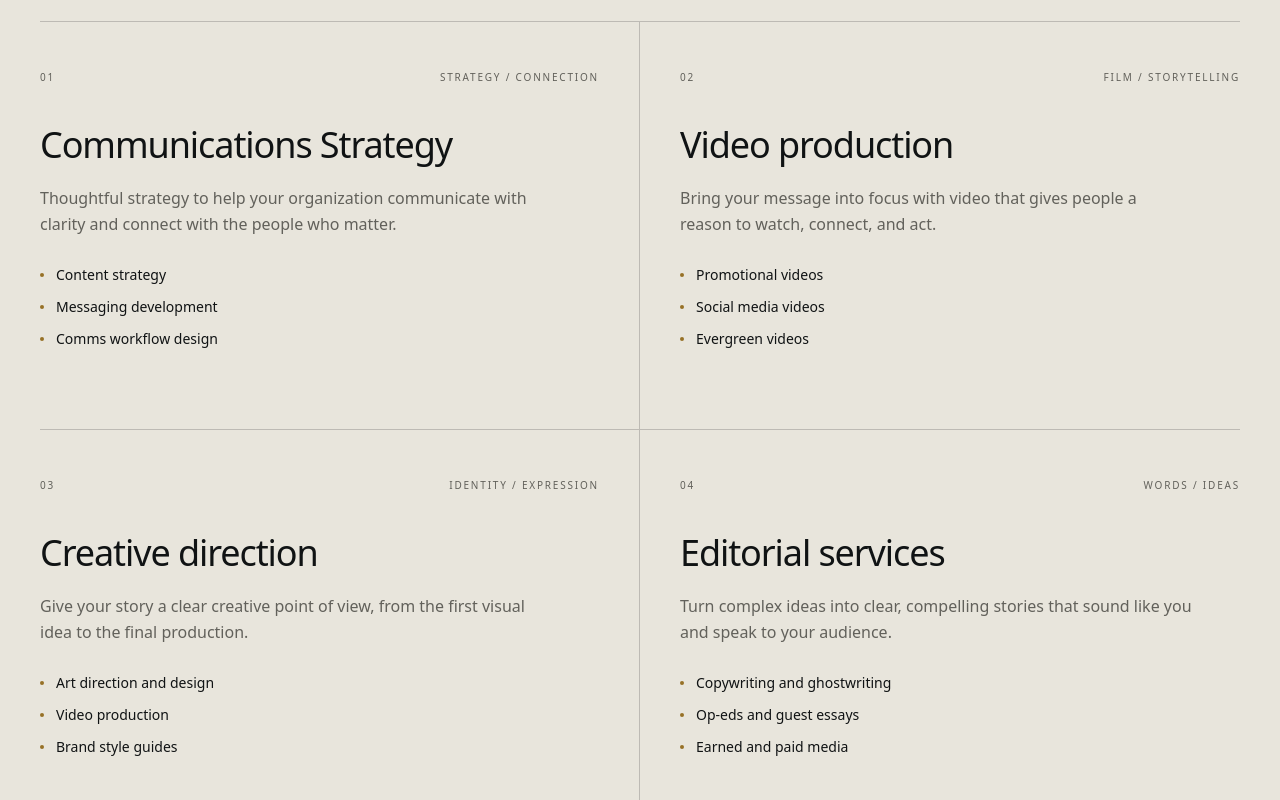
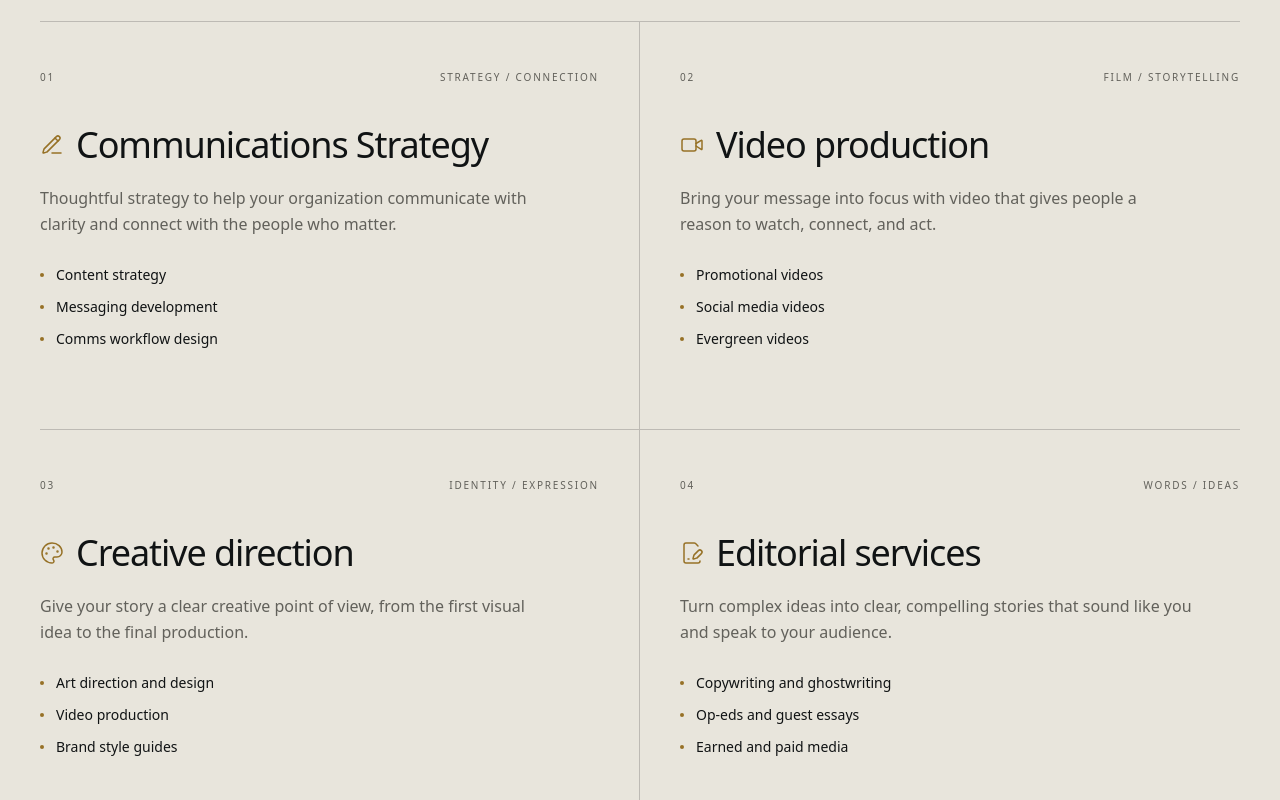
Before and after one commit to alfredrafael/Relata-v2, a Next.js app: page /services in a window 1280 px wide. Shown: the part 1240-2040 px from the top of the page. Built offline with nearby package versions, Linux system fonts and the light colour scheme.

Commit message:
Add icons to all services sections

```diff
--- a/app/data/homepageServices.tsx
+++ b/app/data/homepageServices.tsx
@@ -1,25 +1,31 @@
+import { Monitor, PencilLine, Podcast, Video } from "lucide-react";
+
 export const homepageServices = [
   {
     number: "01",
     tag: "Strategy",
     title: "Communications strategy",
+    icon: PencilLine,
     copy: "Thoughtful strategy to help your organization communicate with clarity and connect with the people who matter.",
   },
   {
     number: "02",
     tag: "Content",
     title: "Video production",
+    icon: Video,
     copy: "Expert direction and professional production brings your message to life and moves people to act.",
   },
   {
     number: "03",
     tag: "Creative technology",
     title: "Digital experiences",
+    icon: Monitor,
     copy: "Creative digital experiences that strengthen your presence and build lasting connections.",
   },
   {
     number: "04",
     title: "Podcast production",
+    icon: Podcast,
     copy: "From first recording to final distribution, we make audio and video worth pressing play on.",
     tag: "Audio / Video",
   },
--- a/app/page.tsx
+++ b/app/page.tsx
@@ -172,8 +172,13 @@ export default function Home() {
                     {service.tag}
                   </span>
                 </div>
-                <h3 className="mt-14 text-3xl font-medium capitalize tracking-[-.03em] transition-colors group-hover:text-[#a27b2e]">
-                  {service.title}
+                <h3 className="mt-14 flex items-center gap-3 text-3xl font-medium capitalize tracking-[-.03em] transition-colors group-hover:text-[#a27b2e]">
+                  <service.icon
+                    className="size-6 shrink-0 text-[#967126]"
+                    strokeWidth={1.5}
+                    aria-hidden="true"
+                  />
+                  <span>{service.title}</span>
                 </h3>
                 <p className="mt-4 mb-6 max-w-md text-base leading-relaxed text-muted-foreground">
                   {service.copy}
--- a/app/services/page.tsx
+++ b/app/services/page.tsx
@@ -117,8 +117,13 @@ export default function ServicesPage() {
                   <span>0{index + 1}</span>
                   <span>{service.tag}</span>
                 </div>
-                <h3 className="mt-10 text-3xl font-medium tracking-[-.03em] sm:text-4xl">
-                  {service.title}
+                <h3 className="mt-10 flex items-center gap-3 text-3xl font-medium tracking-[-.03em] sm:text-4xl">
+                  <service.icon
+                    className="size-6 shrink-0 text-[#967126]"
+                    strokeWidth={1.5}
+                    aria-hidden="true"
+                  />
+                  <span>{service.title}</span>
                 </h3>
                 <p className="mb-7 mt-5 max-w-lg leading-relaxed text-[#62615b]">
                   {service.copy}
```
Also changed, not shown: app/data/allServices.tsx (+19 -0 lines).
